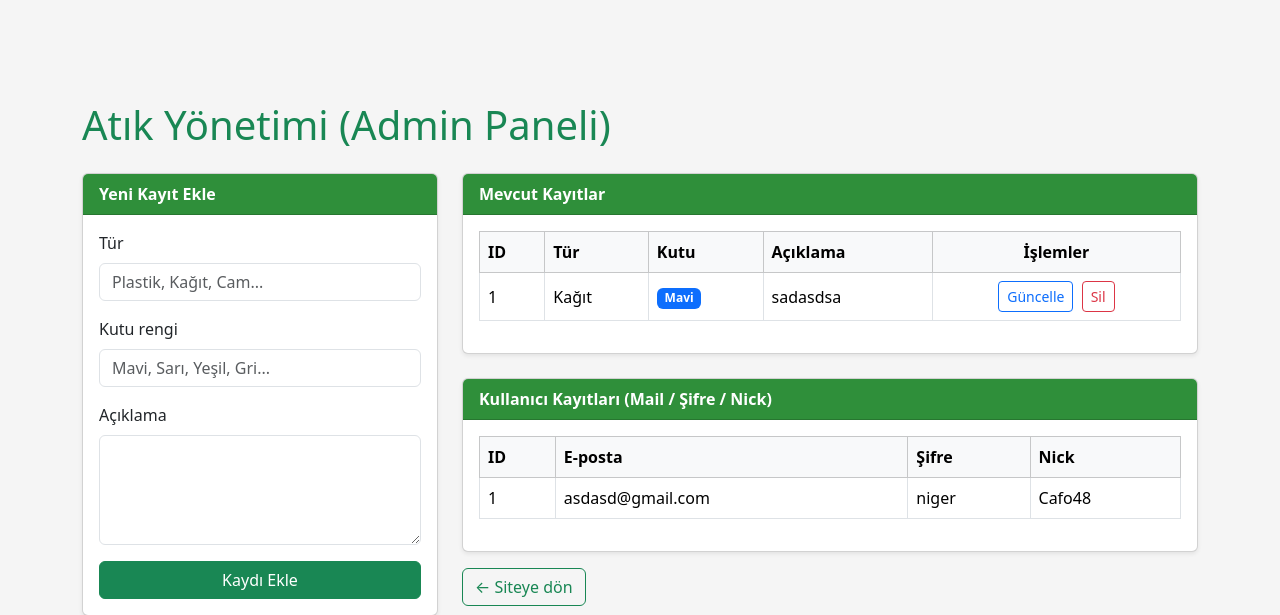
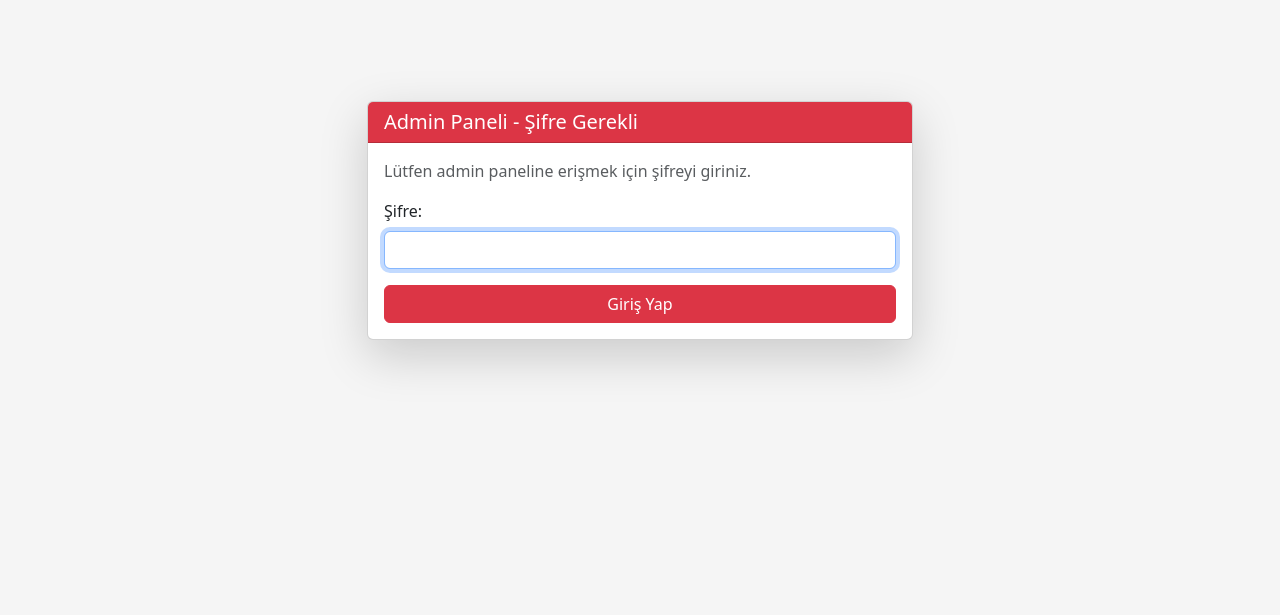
Before and after one commit to Geri-Donusum-Sistemi/GrupProjesi, a Flask app: page /admin in a window 1280 px wide. Shown: the part 56-671 px from the top of the page. Run offline with Flask 3, Linux system fonts and the light colour scheme.

Commit message:
şifrelme eklendi

```diff
--- a/app.py
+++ b/app.py
@@ -1,8 +1,11 @@
-from flask import Flask, render_template, request, redirect, url_for
+from flask import Flask, render_template, request, redirect, url_for, session
 from flask_sqlalchemy import SQLAlchemy
 import os
+from datetime import timedelta
 
 app = Flask(__name__)
+app.secret_key = "geri-donus-sistemi-2025"
+app.permanent_session_lifetime = timedelta(minutes=1)
 
 # --- Veritabanı ayarı (sqlite dosyası) ---
 basedir = os.path.abspath(os.path.dirname(__file__))
@@ -48,11 +51,29 @@ def bilgi():
     return render_template("bilgi.html")
 
 # --- ADMIN SAYFASI ---
-@app.route("/admin")
+@app.route("/admin", methods=["GET", "POST"])
 def admin():
+    if request.method == "POST":
+        password = request.form.get("password", "")
+        if password == "Gazoz":
+            session.permanent = True
+            session["admin_logged_in"] = True
+            return redirect(url_for("admin"))
+        else:
+            return render_template("admin.html", show_password_form=True, error="Şifre yanlış")
+
+    if not session.get("admin_logged_in"):
+        return render_template("admin.html", show_password_form=True)
+
     atiklar = Atik.query.all()
     users = User.query.all()
-    return render_template("admin.html", atiklar=atiklar, users=users)
+    return render_template("admin.html", show_password_form=False, atiklar=atiklar, users=users)
+
+# --- LOGOUT ---
+@app.route("/logout")
+def logout():
+    session.pop("admin_logged_in", None)
+    return redirect(url_for("admin"))
 
 # --- EKLE ---
 @app.route("/ekle", methods=["POST"])
--- a/templates/admin.html
+++ b/templates/admin.html
@@ -84,7 +84,36 @@
 <!-- Sayfa içeriği -->
 <div class="container page-title">
 
-    <h1 class="mb-4 text-success">Atık Yönetimi (Admin Paneli)</h1>
+    {% if show_password_form %}
+    <!-- Şifre Giriş Formu -->
+    <div class="row justify-content-center mb-5">
+        <div class="col-md-6">
+            <div class="card shadow-lg">
+                <div class="card-header bg-danger text-white">
+                    <h5 class="mb-0">Admin Paneli - Şifre Gerekli</h5>
+                </div>
+                <div class="card-body">
+                    <p class="text-muted">Lütfen admin paneline erişmek için şifreyi giriniz.</p>
+                    {% if error %}
+                    <div class="alert alert-danger">{{ error }}</div>
+                    {% endif %}
+                    <form method="post">
+                        <div class="mb-3">
+                            <label class="form-label">Şifre:</label>
+                            <input type="password" name="password" class="form-control" required autofocus>
+                        </div>
+                        <button type="submit" class="btn btn-danger w-100">Giriş Yap</button>
+                    </form>
+                </div>
+            </div>
+        </div>
+    </div>
+    {% else %}
+
+    <div style="display: flex; justify-content: space-between; align-items: center; margin-bottom: 30px;">
+        <h1 class="mb-0 text-success">Atık Yönetimi (Admin Paneli)</h1>
+        <a href="{{ url_for('logout') }}" class="btn btn-warning">Çıkış Yap</a>
+    </div>
 
     <div class="row g-4">
 
@@ -222,6 +251,7 @@
 
         </div>
     </div>
+    {% endif %}
 </div>
 
 <script src="https://cdn.jsdelivr.net/npm/bootstrap@5.3.3/dist/js/bootstrap.bundle.min.js"></script>
```
